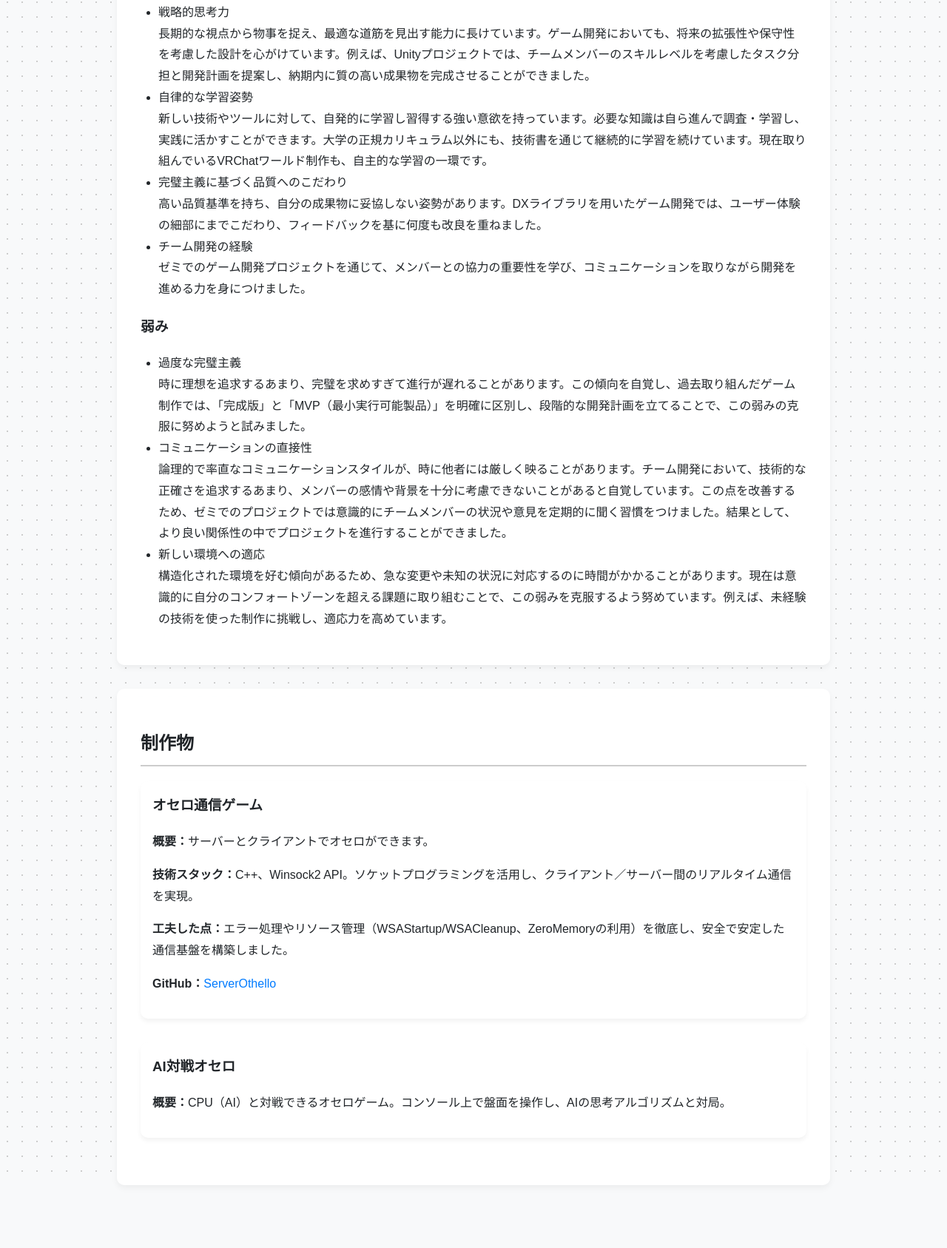
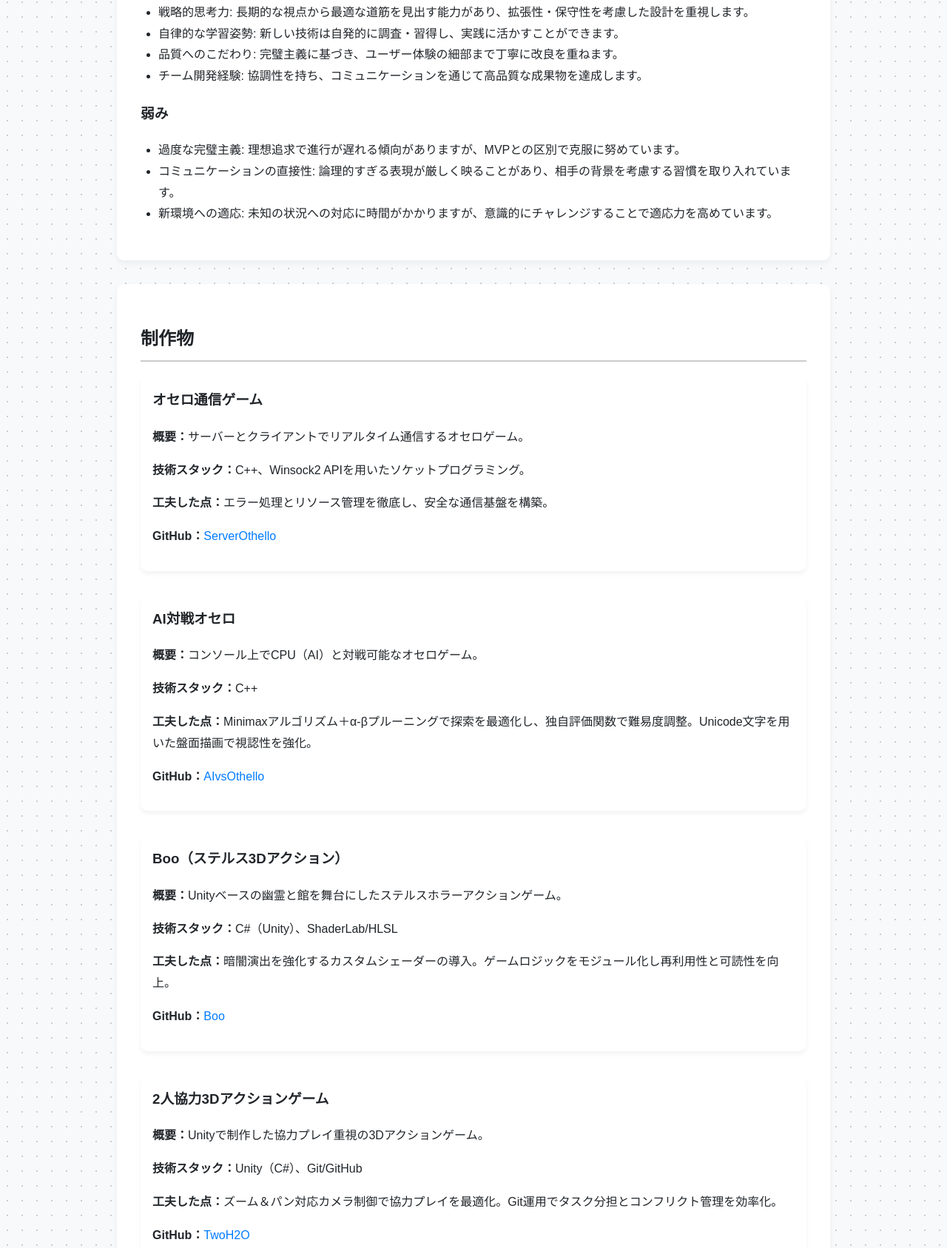
Before and after one commit to kqlnei/kqlnei.github.io, a plain HTML site: page index.html in a window 1280 px wide. Shown: the part 1507-3194 px from the top of the page at 74% size. Before the commit the page ends 3109 px from the top, so only its background shows below. Drawn offline with Linux system fonts and the light colour scheme.

Commit message:
Update index.html

```diff
--- a/index.html
+++ b/index.html
@@ -118,16 +118,16 @@
     <h2>強みと弱み</h2>
     <h3>強み</h3>
     <ul>
-      <li>戦略的思考力<br>長期的な視点から物事を捉え、最適な道筋を見出す能力に長けています。ゲーム開発においても、将来の拡張性や保守性を考慮した設計を心がけています。例えば、Unityプロジェクトでは、チームメンバーのスキルレベルを考慮したタスク分担と開発計画を提案し、納期内に質の高い成果物を完成させることができました。</li>
-      <li>自律的な学習姿勢<br>新しい技術やツールに対して、自発的に学習し習得する強い意欲を持っています。必要な知識は自ら進んで調査・学習し、実践に活かすことができます。大学の正規カリキュラム以外にも、技術書を通じて継続的に学習を続けています。現在取り組んでいるVRChatワールド制作も、自主的な学習の一環です。</li>
-      <li>完璧主義に基づく品質へのこだわり<br>高い品質基準を持ち、自分の成果物に妥協しない姿勢があります。DXライブラリを用いたゲーム開発では、ユーザー体験の細部にまでこだわり、フィードバックを基に何度も改良を重ねました。</li>
-      <li>チーム開発の経験<br>ゼミでのゲーム開発プロジェクトを通じて、メンバーとの協力の重要性を学び、コミュニケーションを取りながら開発を進める力を身につけました。</li>
+      <li>戦略的思考力: 長期的な視点から最適な道筋を見出す能力があり、拡張性・保守性を考慮した設計を重視します。</li>
+      <li>自律的な学習姿勢: 新しい技術は自発的に調査・習得し、実践に活かすことができます。</li>
+      <li>品質へのこだわり: 完璧主義に基づき、ユーザー体験の細部まで丁寧に改良を重ねます。</li>
+      <li>チーム開発経験: 協調性を持ち、コミュニケーションを通じて高品質な成果物を達成します。</li>
     </ul>
     <h3>弱み</h3>
     <ul>
-      <li>過度な完璧主義<br>時に理想を追求するあまり、完璧を求めすぎて進行が遅れることがあります。この傾向を自覚し、過去取り組んだゲーム制作では、「完成版」と「MVP（最小実行可能製品）」を明確に区別し、段階的な開発計画を立てることで、この弱みの克服に努めようと試みました。</li>
-      <li>コミュニケーションの直接性<br>論理的で率直なコミュニケーションスタイルが、時に他者には厳しく映ることがあります。チーム開発において、技術的な正確さを追求するあまり、メンバーの感情や背景を十分に考慮できないことがあると自覚しています。この点を改善するため、ゼミでのプロジェクトでは意識的にチームメンバーの状況や意見を定期的に聞く習慣をつけました。結果として、より良い関係性の中でプロジェクトを進行することができました。</li>
-      <li>新しい環境への適応<br>構造化された環境を好む傾向があるため、急な変更や未知の状況に対応するのに時間がかかることがあります。現在は意識的に自分のコンフォートゾーンを超える課題に取り組むことで、この弱みを克服するよう努めています。例えば、未経験の技術を使った制作に挑戦し、適応力を高めています。</li>
+      <li>過度な完璧主義: 理想追求で進行が遅れる傾向がありますが、MVPとの区別で克服に努めています。</li>
+      <li>コミュニケーションの直接性: 論理的すぎる表現が厳しく映ることがあり、相手の背景を考慮する習慣を取り入れています。</li>
+      <li>新環境への適応: 未知の状況への対応に時間がかかりますが、意識的にチャレンジすることで適応力を高めています。</li>
     </ul>
   </section>
 
@@ -135,11 +135,43 @@
     <h2>制作物</h2>
     <div class="project">
       <h3>オセロ通信ゲーム</h3>
-      <p><strong>概要：</strong>サーバーとクライアントでオセロができます。</p>
-      <p><strong>技術スタック：</strong>C++、Winsock2 API。ソケットプログラミングを活用し、クライアント／サーバー間のリアルタイム通信を実現。</p>
-      <p><strong>工夫した点：</strong>エラー処理やリソース管理（WSAStartup/WSACleanup、ZeroMemoryの利用）を徹底し、安全で安定した通信基盤を構築しました。</p>
+      <p><strong>概要：</strong>サーバーとクライアントでリアルタイム通信するオセロゲーム。</p>
+      <p><strong>技術スタック：</strong>C++、Winsock2 APIを用いたソケットプログラミング。</p>
+      <p><strong>工夫した点：</strong>エラー処理とリソース管理を徹底し、安全な通信基盤を構築。</p>
       <p><strong>GitHub：</strong><a href="https://github.com/kqlnei/ServerOthello" target="_blank">ServerOthello</a></p>
     </div>
     <div class="project">
       <h3>AI対戦オセロ</h3>
-      <p><strong>概要：</strong>CPU（AI）と対戦できるオセロゲーム。コンソール上で盤面を操作し、AIの思考アルゴリズムと対局。</p>
+      <p><strong>概要：</strong>コンソール上でCPU（AI）と対戦可能なオセロゲーム。</p>
+      <p><strong>技術スタック：</strong>C++</p>
+      <p><strong>工夫した点：</strong>Minimaxアルゴリズム＋α-βプルーニングで探索を最適化し、独自評価関数で難易度調整。Unicode文字を用いた盤面描画で視認性を強化。</p>
+      <p><strong>GitHub：</strong><a href="https://github.com/kqlnei/AIvsOthello" target="_blank">AIvsOthello</a></p>
+    </div>
+    <div class="project">
+      <h3>Boo（ステルス3Dアクション）</h3>
+      <p><strong>概要：</strong>Unityベースの幽霊と館を舞台にしたステルスホラーアクションゲーム。</p>
+      <p><strong>技術スタック：</strong>C#（Unity）、ShaderLab/HLSL</p>
+      <p><strong>工夫した点：</strong>暗闇演出を強化するカスタムシェーダーの導入。ゲームロジックをモジュール化し再利用性と可読性を向上。</p>
+      <p><strong>GitHub：</strong><a href="https://github.com/kqlnei/Boo" target="_blank">Boo</a></p>
+    </div>
+    <div class="project">
+      <h3>2人協力3Dアクションゲーム</h3>
+      <p><strong>概要：</strong>Unityで制作した協力プレイ重視の3Dアクションゲーム。</p>
+      <p><strong>技術スタック：</strong>Unity（C#）、Git/GitHub</p>
+      <p><strong>工夫した点：</strong>ズーム＆パン対応カメラ制御で協力プレイを最適化。Git運用でタスク分担とコンフリクト管理を効率化。</p>
+      <p><strong>GitHub：</strong><a href="https://github.com/kqlnei/TwoH2O" target="_blank">TwoH2O</a></p>
+    </div>
+  </section>
+
+  <section>
+    <h2>研究情報</h2>
+    <p><strong>テーマ：</strong>VRChatプラットフォームにおける没入型協力ゲームワールドの構想と設計研究</p>
+    <p>UnityとUdonを活用し、非対称型協力プレイを促進するゲームメカニクスを設計。現状は調査段階で、異デバイス操作性や初対面ユーザー間の協力インタラクションを分析中です。</p>
+  </section>
+
+  <section>
+    <h2>リンク</h2>
+    <p><a href="https://github.com/kqlnei" target="_blank">GitHub プロフィールはこちら</a></p>
+  </section>
+</body>
+</html>
```
